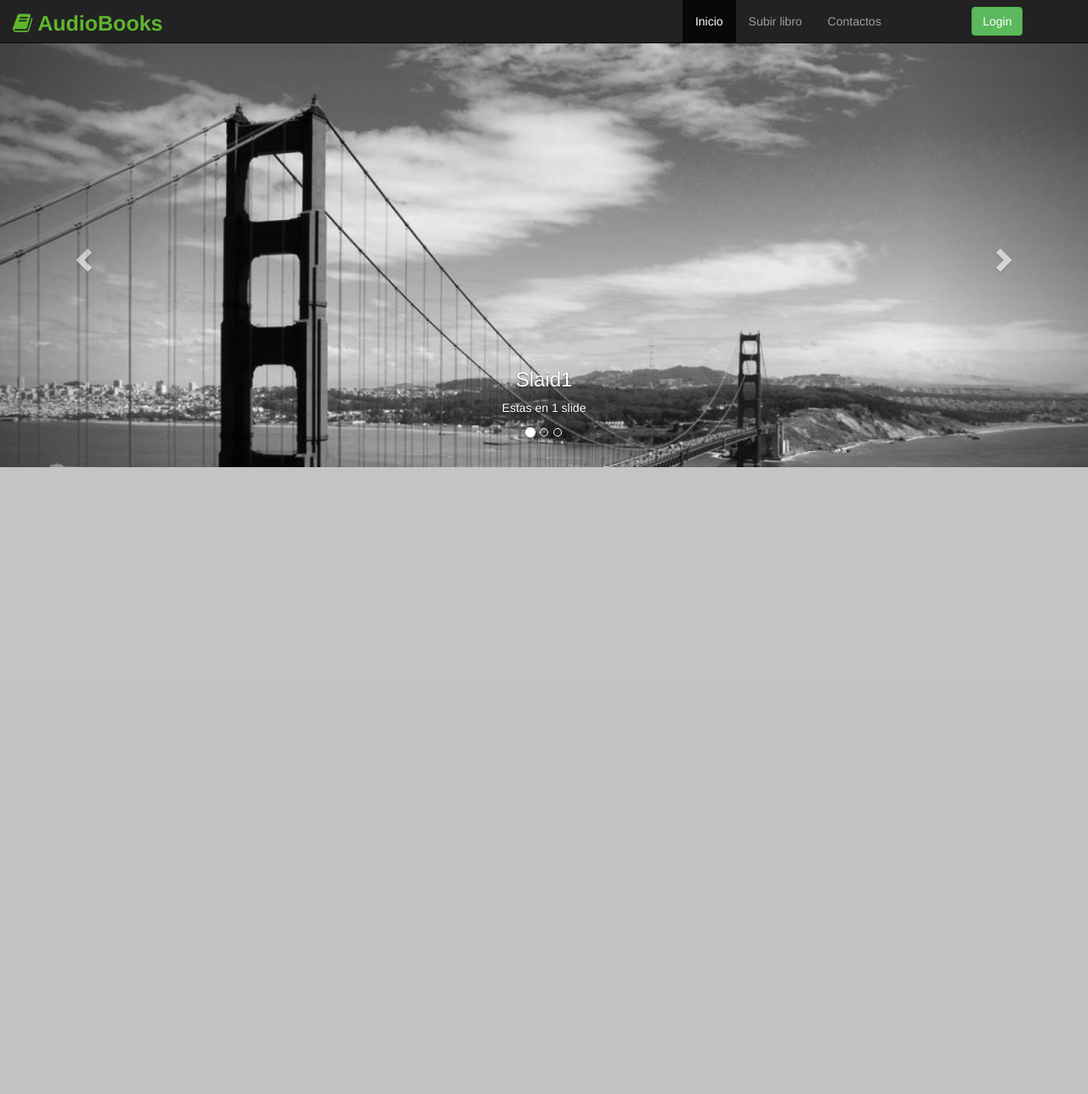
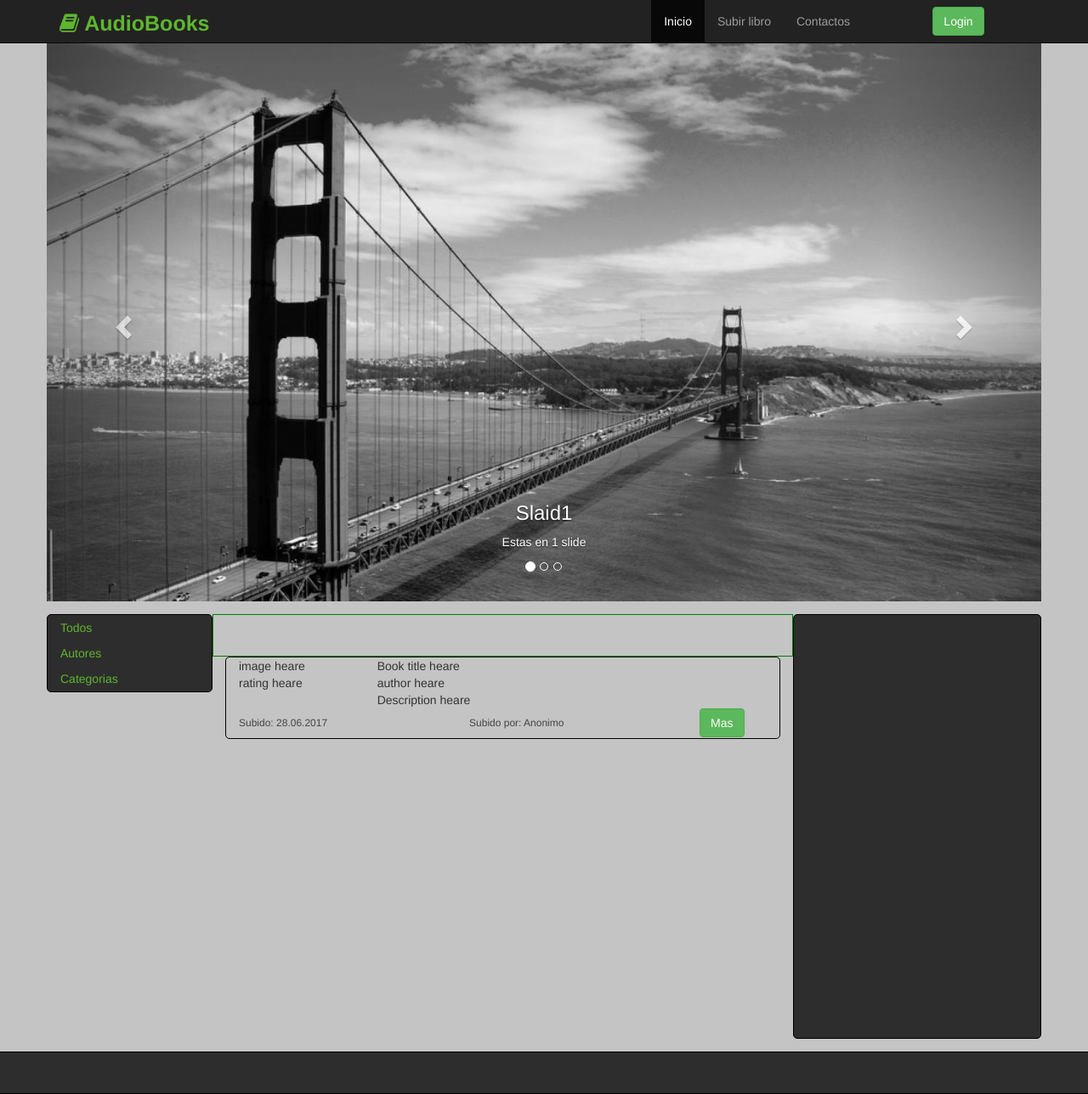
Before and after one commit to Sergpua/ABooks, a PHP site: page / in a window 1280 px wide. Shown: the whole page at 85% size. Before the commit the page ends 550 px from the top, so only its background shows below. Run offline with PHP 8.4, Linux system fonts and the light colour scheme.

Commit message:
Asides and BookDataShort

```diff
--- a/css/style.css
+++ b/css/style.css
@@ -1,9 +1,6 @@
 body {
   background-color: #c4c4c4;
   padding-top: 50px; }
-
-.carousel .item {
-  height: 500px; }
 
 .navbar-brand a {
   font-size: 25px;
@@ -36,4 +33,58 @@ body {
     vertical-align: middle;
     text-align: center; }
 
+.main {
+  margin-top: 15px; }
+
+.menu-left {
+  padding: 0px;
+  border: 1px solid #000;
+  border-radius: 5px;
+  background-color: #2d2d2d; }
+  .menu-left ul {
+    padding: 0px;
+    margin: 0px; }
+    .menu-left ul li {
+      list-style: none;
+      height: 30px; }
+    .menu-left ul a {
+      display: block;
+      height: 30px;
+      line-height: 30px;
+      padding: 0px 15px;
+      text-decoration: none;
+      color: #5EB62E;
+      width: 100%;
+      height: 100%; }
+      .menu-left ul a:hover {
+        background-color: #000; }
+
+.filter {
+  border: 1px solid green;
+  height: 50px; }
+
+.book-data-short {
+  border: 1px solid #000;
+  border-radius: 5px; }
+  .book-data-short .book-statistic .upload-date {
+    line-height: 35px;
+    font-size: 12px;
+    color: #444; }
+  .book-data-short .book-statistic .uploaded-by {
+    line-height: 35px;
+    font-size: 12px;
+    color: #444; }
+
+.anuncio {
+  height: 500px;
+  border: 1px solid #000;
+  border-radius: 5px;
+  background-color: #2d2d2d; }
+
+footer {
+  margin-top: 15px;
+  height: 50px;
+  border: 1px solid #000;
+  background-color: #2d2d2d; }
+
 /*# sourceMappingURL=style.css.map */
--- a/index.html
+++ b/index.html
@@ -22,7 +22,7 @@
   <body>
   <header>
     <nav class="navbar navbar-inverse navbar-fixed-top">
-    	<div class="container-fluid">
+    	<div class="container">
     		<div class="row">
     			<div class="navbar-header col-sm-4">
     				<button type="button" class="navbar-toggle collapsed" data-toggle="collapse" data-target="#menu-top" aria-expanded="false">
@@ -57,6 +57,8 @@
     	</div>
     </nav>
     <!-- ====================== SLIDER ======================= -->
+    <div class="container">
+    	<div class="row">
     <div id="carousel" class="carousel slide">
     	<ol class="carousel-indicators">
     		<li class="active" data-target="#carousel" data-slide-to="0"></li>
@@ -94,7 +96,61 @@
     		<span class="glyphicon glyphicon-chevron-right"></span>
     	</a>
     </div>
+    </div>
+    </div>
     </header>
+    <section class="container main">
+    	<div class="row">
+    		<aside class="menu-left col-sm-2">
+    			<ul>
+    				<li><a href="#">Todos</a></li>
+    				<li><a href="#">Autores</a></li>
+    				<li><a href="#">Categorias</a></li>
+    			</ul>
+    		</aside>
+<!-- ========================= CONTENT Begin ============================== -->
+    		<section class="col-sm-7">
+    		<!-- ========================= FILTER Begin ============================== -->
+    			<div class="row">
+    				<div class="filter col-sm-12">
+
+    				</div>
+    			</div>
+    		<!-- ========================= FILTER End ============================== -->
+    		<!-- ========================= BOOK ABOUT Begin ============================== -->
+    				<!-- <div class="row"> -->
+    				<div class="book-data-short col-sm-12">
+    				<div class="row">
+    					<div class="col-sm-3">
+    					<div class="row">
+    						<div class="col-sm-12"><img src="" alt="">image heare</div>
+    						<div class="col-sm-12 raiting">rating heare</div>
+    					</div>
+    					</div>
+    					<div class="col-sm-9">
+    					<div class="row">
+    						<div class="col-sm-12 book-title">Book title heare</div>
+    						<div class="col-sm-12 author">author heare</div>
+    						<div class="col-sm-12 description-short">Description heare</div>
+    					</div>
+    					</div>
+						<div class="col-sm-12 book-statistic">
+						<div class="row">
+							<div class="col-sm-5 upload-date">Subido: 28.06.2017</div>
+							<div class="col-sm-5 uploaded-by">Subido por: Anonimo</div>
+							<div class="col-sm-2 btn-more"><a href="#" class="btn btn-success">Mas</a></div>
+						</div>
+						</div>
+						</div>
+    				</div>
+    				<!-- </div> -->
+    		<!-- ========================= BOOK ABOUT End ============================== -->
+    		</section>
+<!-- ========================= CONTENT End ============================== -->
+    		<aside class="anuncio col-sm-3"></aside>
+    	</div>
+    </section>
+    <footer class="row"></footer>
 
 
     <!-- jQuery (necessary for Bootstrap's JavaScript plugins) -->
--- a/scss/style.scss
+++ b/scss/style.scss
@@ -3,6 +3,9 @@ $dark: #2d2d2d;
 $green: #5EB62E;
 $lime: #9FC32E;
 $screen_sm: 768px;
+$fontSmall: 12px;
+$grey: #444;
+$bookStatistikHeight: 35px;
 
 body{
 	background-color: $bg_color;
@@ -10,7 +13,7 @@ body{
 }
 
 .carousel .item{
-	height: 500px;
+	// max-height: 500px;
 }
 
 .navbar-brand{
@@ -53,3 +56,75 @@ body{
 		text-align: center;
 	}
 }
+
+.main{
+	margin-top: 15px;
+}
+
+.menu-left{
+	padding: 0px;
+	border: 1px solid #000;
+	border-radius: 5px;
+	background-color: $dark;
+	ul{
+		padding: 0px;
+		margin: 0px;
+		li{
+
+			list-style: none;
+			height: 30px;
+		}
+		a{
+			display: block;
+			height: 30px;
+			line-height: 30px;
+			padding: 0px 15px;
+			text-decoration: none;
+			color: $green;
+			width: 100%;
+			height: 100%;
+			&:hover{
+				background-color: #000;
+			}
+		}
+	}
+}
+
+.filter{
+	border: 1px solid green;
+	height: 50px;
+}
+.book-data-short{
+	border: 1px solid #000;
+	border-radius: 5px;
+
+	.book-statistic{
+		.upload-date{
+			line-height: $bookStatistikHeight;
+			font-size: $fontSmall;
+			color: $grey;
+		}
+		.uploaded-by{
+			line-height: $bookStatistikHeight;
+			font-size: $fontSmall;
+			color: $grey;
+		}
+	}
+}
+
+
+
+.anuncio{
+	height: 500px;
+	border: 1px solid #000;
+	border-radius: 5px;
+	background-color: $dark;
+}
+
+footer{
+	margin-top: 15px;
+	height: 50px;
+	border: 1px solid #000;
+	background-color: $dark;
+
+}
```
Also changed, not shown: 1 other file.
